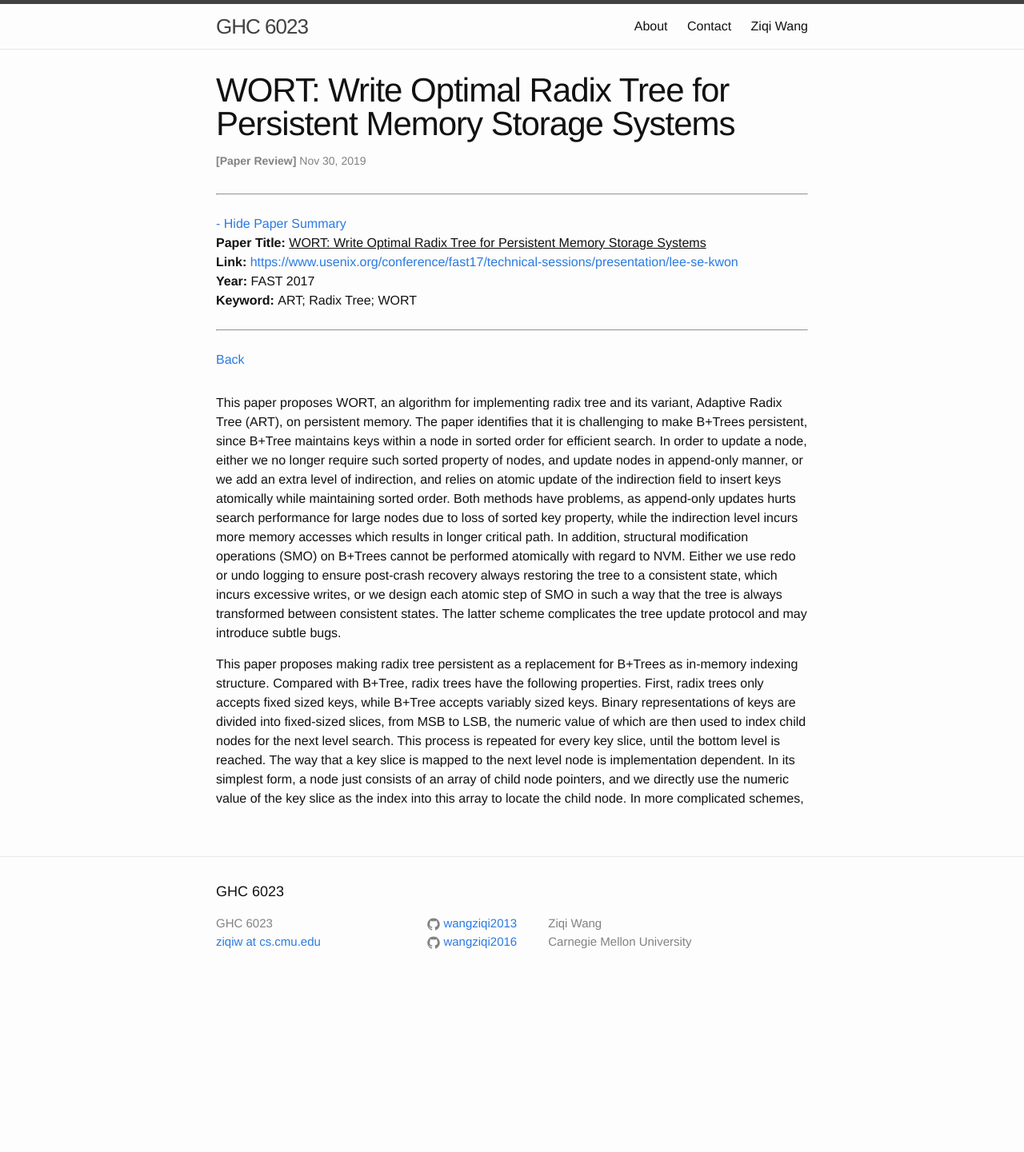
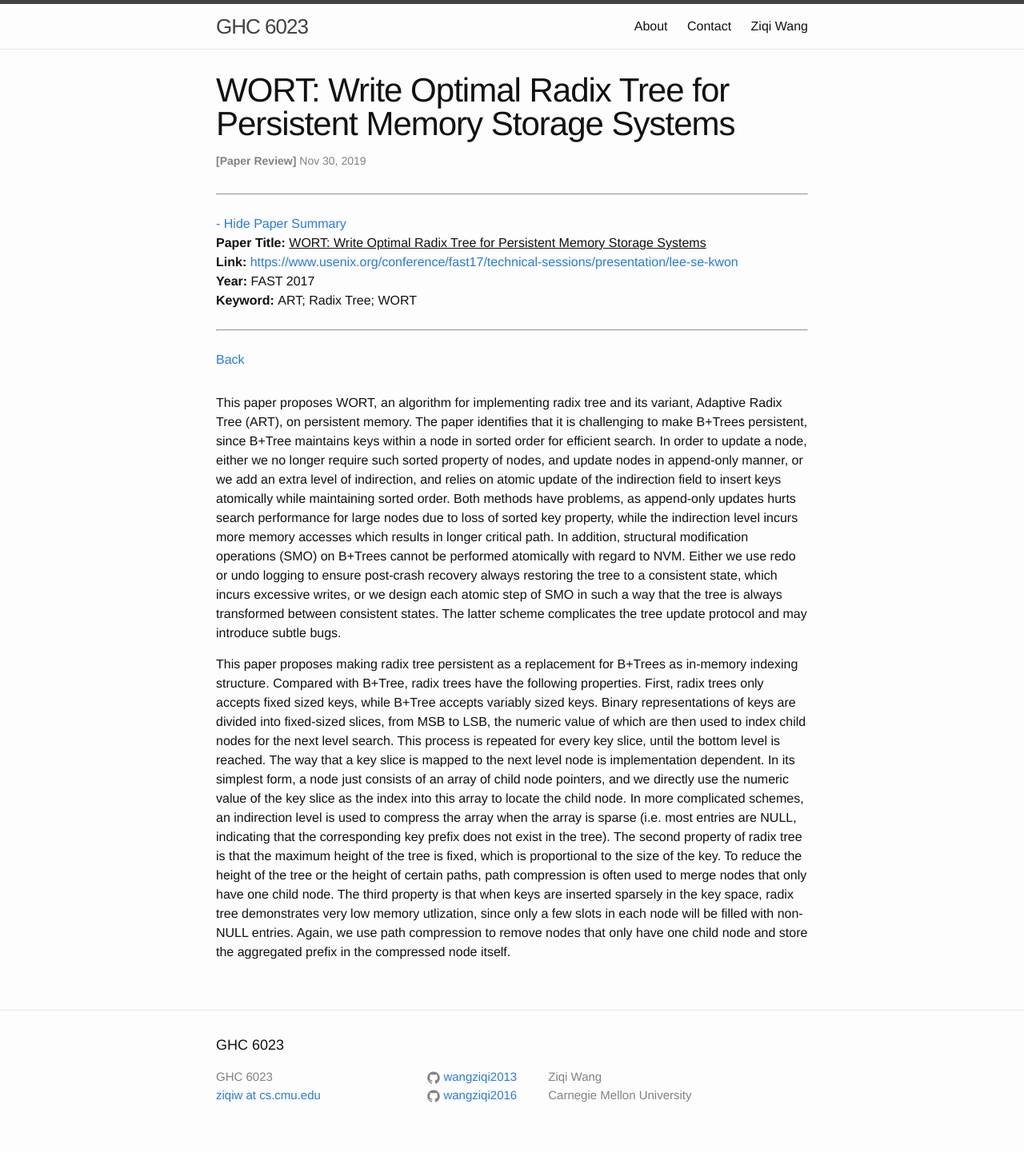
Before and after one commit to wangziqi2013/wangziqi2013.github.io, a Jekyll site: the page built from _posts/2019-11-29-wort.markdown, in a window 1280 px wide. Shown: the whole page at 80% size. Built offline with Jekyll 4.4.1, drawn with Linux system fonts in a browser that asks for light colours; before the commit the page ends 1249 px from its top, so only the background shows below that.

Commit message:
Adding radix tree

```diff
--- a/_posts/2019-11-29-wort.markdown
+++ b/_posts/2019-11-29-wort.markdown
@@ -31,4 +31,11 @@ accepts variably sized keys. Binary representations of keys are divided into fix
 numeric value of which are then used to index child nodes for the next level search. This process is repeated for every
 key slice, until the bottom level is reached. The way that a key slice is mapped to the next level node is implementation
 dependent. In its simplest form, a node just consists of an array of child node pointers, and we directly use the numeric
-value of the key slice as the index into this array to locate the child node. In more complicated schemes,
+value of the key slice as the index into this array to locate the child node. In more complicated schemes, an indirection
+level is used to compress the array when the array is sparse (i.e. most entries are NULL, indicating that the corresponding
+key prefix does not exist in the tree). The second property of radix tree is that the maximum height of the tree is fixed,
+which is proportional to the size of the key. To reduce the height of the tree or the height of certain paths, path compression
+is often used to merge nodes that only have one child node. The third property is that when keys are inserted sparsely
+in the key space, radix tree demonstrates very low memory utlization, since only a few slots in each node will be filled
+with non-NULL entries. Again, we use path compression to remove nodes that only have one child node and store the aggregated
+prefix in the compressed node itself.
```
